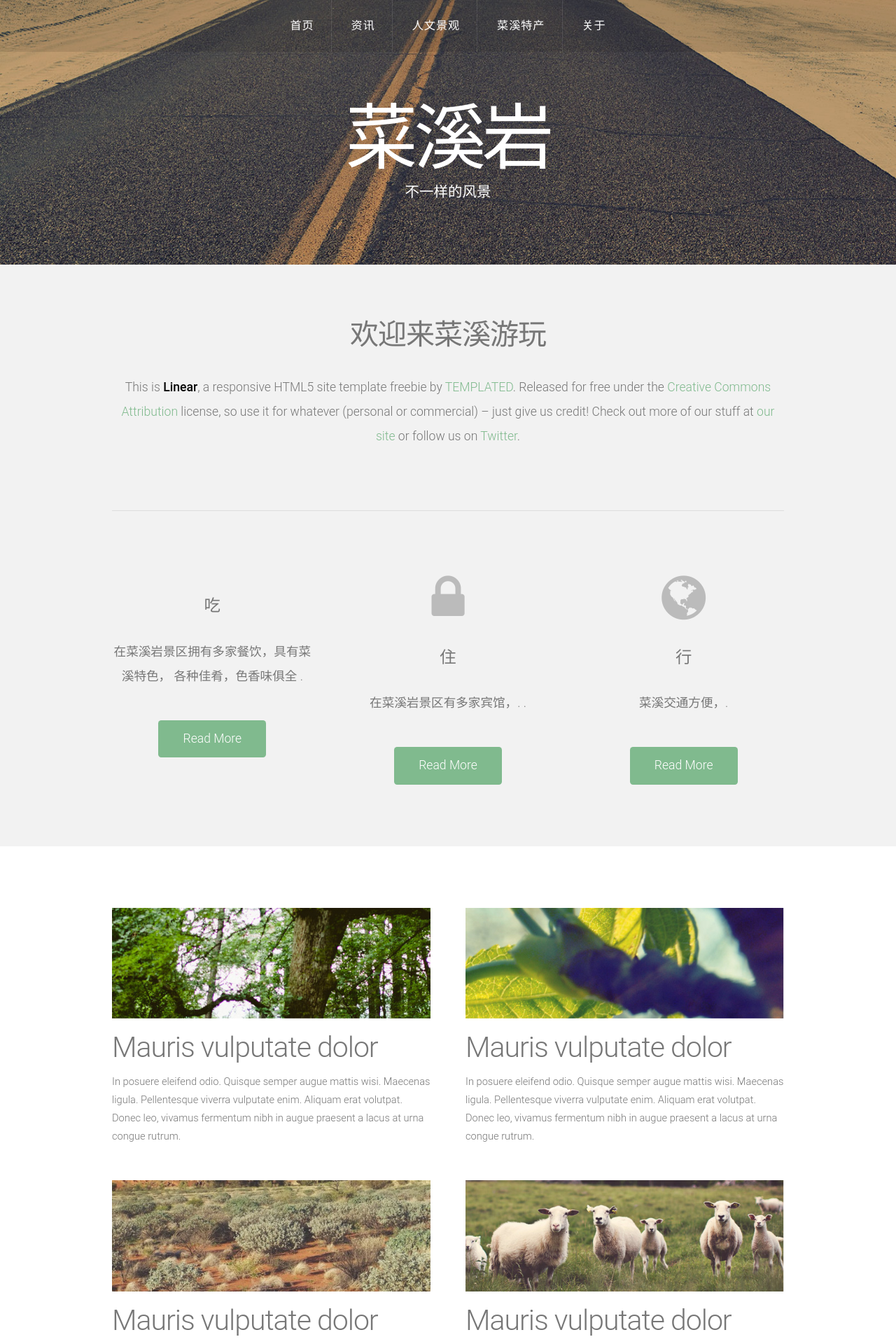
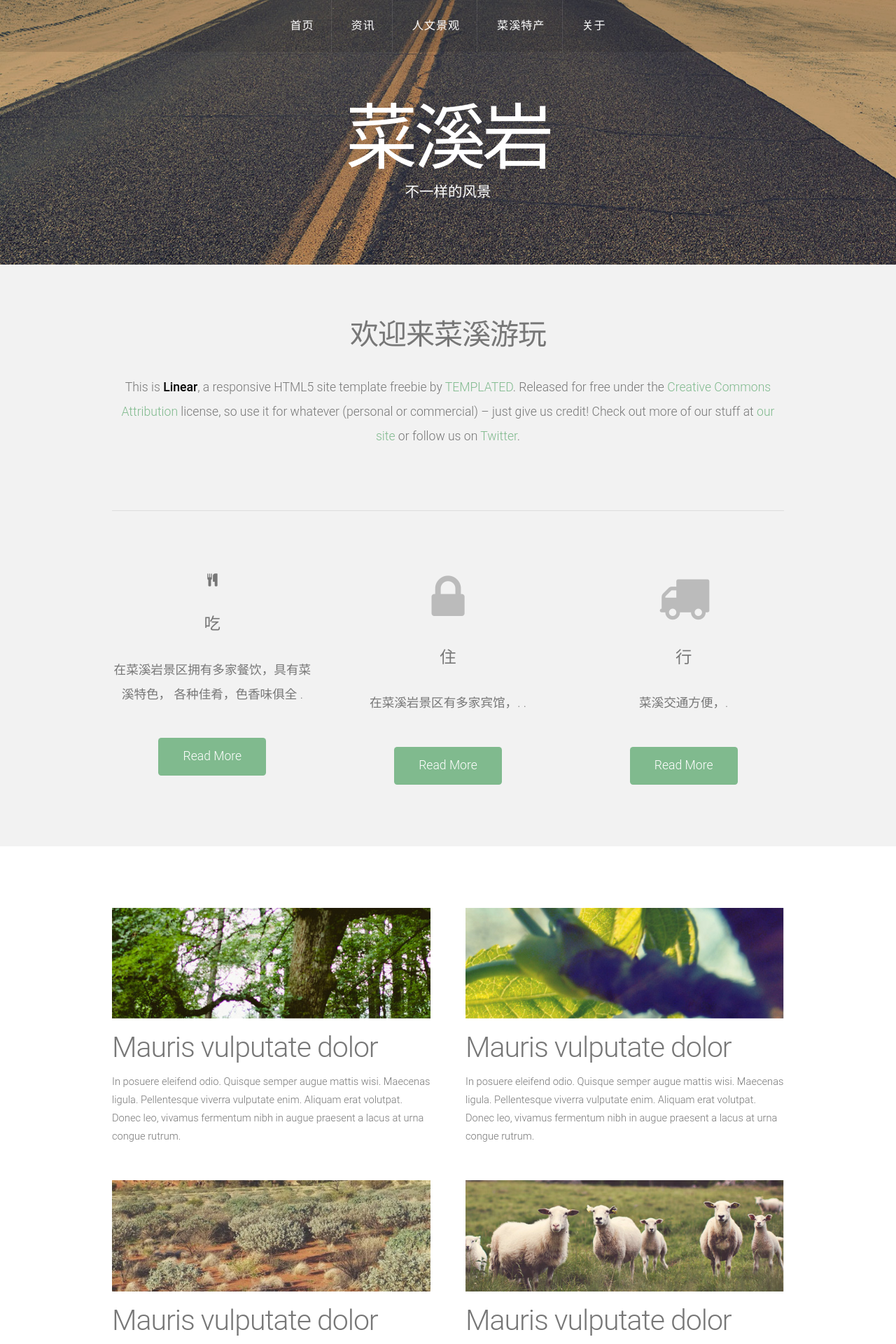
Before and after one commit to yuejianhua/caixiyan.github.io, a Jekyll site: the page built from index.html, in a window 1280 px wide. Shown: the top 1920 px of the page at 70% size. Built offline with Jekyll 4.4.1, drawn with Linux system fonts in a browser that asks for light colours; the list of posts is cut into pages by our own code.

Commit message:
Update index.html

```diff
--- a/index.html
+++ b/index.html
@@ -12,7 +12,7 @@ layout: default
 		<hr />
 		<div class="row">
 			<section class="4u">
-				<i class="fa fa-car" aria-hidden="true"></i>
+				<i class="fa fa-cutlery" aria-hidden="true"></i>
 				<h3>吃</h3>
 				<p>在菜溪岩景区拥有多家餐饮，具有菜溪特色， 各种佳肴，色香味俱全 .</p>
 				<a href="#" class="button button-style1">Read More</a>
@@ -24,7 +24,7 @@ layout: default
 				<a href="#" class="button button-style1">Read More</a>
 			</section>
 			<section class="4u">
-				<span class="pennant"><span class="fa fa-globe"></span></span>
+				<span class="pennant"><span class="fa fa-truck"></span></span>
 				<h3>行</h3>
 				<p>菜溪交通方便，.</p>
 				<a href="#" class="button button-style1">Read More</a>
```
